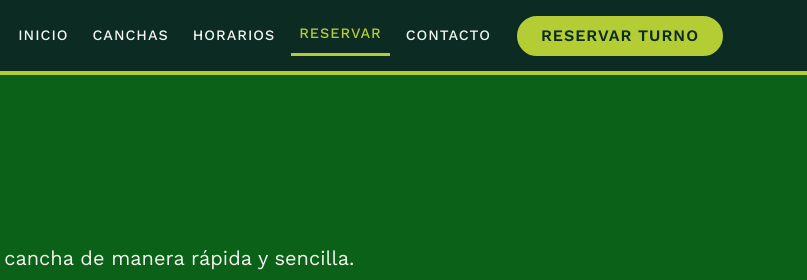
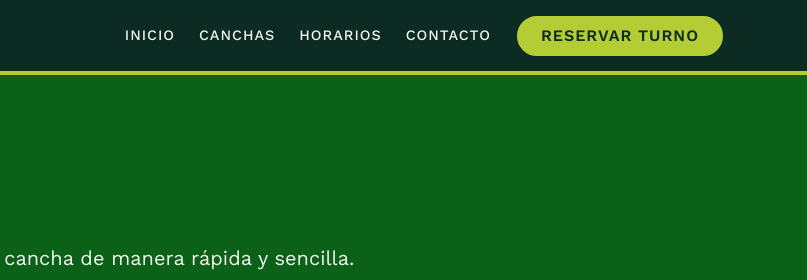
Before and after one commit to LourdesOrtega/trabajoPractico-programacion4, a plain HTML site: page reservar.html in a window 1280 px wide. Shown: the top 280 px of the page, 473-1280 px from the left. Drawn offline with nearby package versions, Linux system fonts and the light colour scheme.

Commit message:
correccion nav reservar

```diff
--- a/reservar.html
+++ b/reservar.html
@@ -81,16 +81,6 @@
                         <li class="nav-item">
                             <a class="nav-link" href="horarios.html">
                                 Horarios
-                            </a>
-                        </li>
-
-                        <li class="nav-item">
-                            <a
-                                class="nav-link active"
-                                href="reservar.html"
-                                aria-current="page"
-                            >
-                                Reservar
                             </a>
                         </li>
 
```
